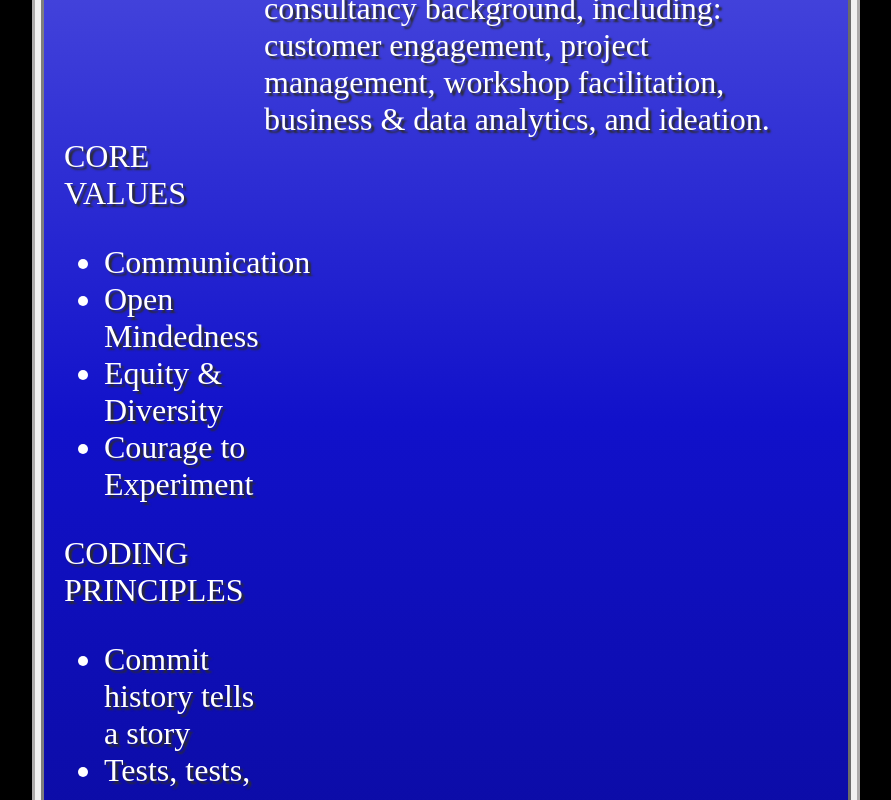
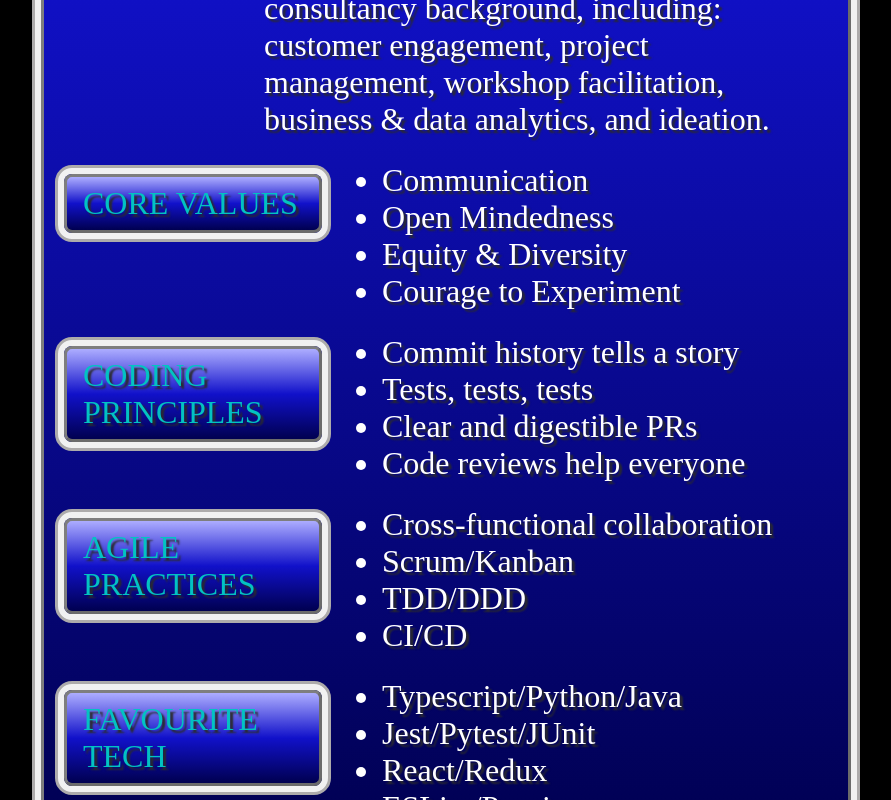
Before and after one commit to julesnuggy/cv, a React (Create React App) app: page /#/theme/ff in a window 1280 px wide. Shown: the part 1040-1840 px from the top of the page, without its empty margins (349-1240 px from the left). Built offline with nearby package versions, Linux system fonts and the light colour scheme; a web font is replaced by a local one.

Commit message:
Better style ListData

```diff
--- a/src/components/ff-theme/SectionBasic.tsx
+++ b/src/components/ff-theme/SectionBasic.tsx
@@ -1,6 +1,7 @@
 import React from 'react'
 import ReactMarkdown from 'react-markdown';
 
+import Card from './Card';
 import Section from './Section';
 import '../../styles/ff-theme/sectionBasic.scss';
 
@@ -43,15 +44,15 @@ const SectionBasic = ({ section, avatarSrc, stats, bio, listData }: SectionBasic
         <ReactMarkdown className="basic-free-text" source={bio} />
         <div className="basic-list-data">
           {dataKeys.map(key => (
-            <>
-              <p>{key.toUpperCase()}</p>
-              <ul>
+            <div className="list-data-container">
+              <Card>{key.toUpperCase()}</Card>
+              <ul className="list-data-items">
                 {listData[key].map(item => (
                   <li>{item}</li>
                 ))}
               </ul>
-            </>
-            ))}
+            </div>
+          ))}
         </div>
       </div>
     </Section>
--- a/src/styles/ff-theme/sectionBasic.scss
+++ b/src/styles/ff-theme/sectionBasic.scss
@@ -27,15 +27,16 @@
   grid-template-rows: auto;
   grid-template-areas:
     "avatar stats"
-    "avatar free-text";
+    "avatar free-text"
+    "all-list-data all-list-data";
 
   @include tabletDown {
-    grid-template-columns: auto;
-    grid-template-rows: auto;
+    grid-template-columns: 100%;
     grid-template-areas:
-    "avatar avatar"
-    "stats stats"
-    "free-text free-text";
+    "avatar"
+    "stats"
+    "free-text"
+    "all-list-data";
   }
 
   p {
@@ -48,6 +49,45 @@
 
     p {
       margin-top: 16px;
+    }
+  }
+
+  .basic-list-data {
+    display: grid;
+    grid-area: all-list-data;
+    box-sizing: border-box;
+
+    .list-data-container {
+      display: grid;
+      grid-template-columns: 1fr 2.5fr;
+      margin-top: 24px;
+
+      @include tabletDown {
+        grid-template-columns: 100%;
+        grid-template-rows: 1fr 1fr;
+      }
+
+        .ff-card {
+        min-width: 220px;
+        height: fit-content;
+        padding: 8px 16px;
+        margin-top: 12px;
+        color: $ffTeal;
+
+        @include tabletDown {
+          margin-bottom: 0;
+          width: 200px;
+        }
+      }
+
+      .list-data-items {
+        margin: 0 0 0 20px;
+        justify-content: flex-start;
+
+        @include tabletDown {
+          margin: 0;
+        }
+      }
     }
   }
 
```
